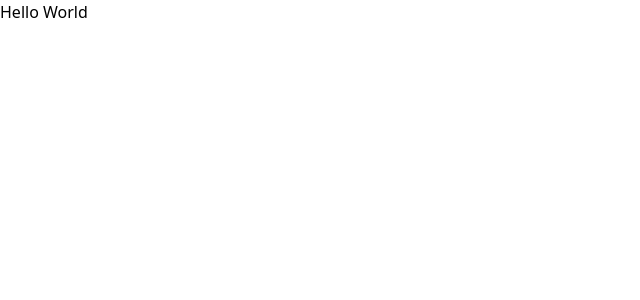
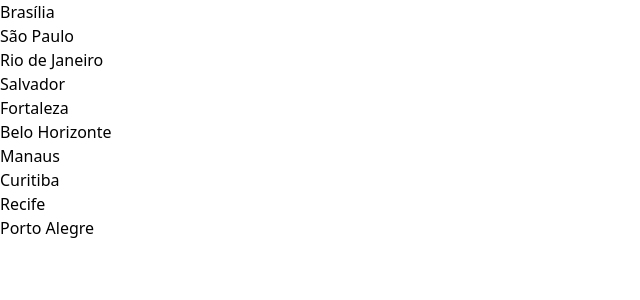
Before and after one commit to enias-oliveira/weather-app, a React (Vite) app: page / in a window 1280 px wide. Shown: the top 300 px of the page, without its empty margins (0-640 px from the left). Built offline with nearby package versions, Linux system fonts and the light colour scheme.

Commit message:
feat(wip): adds mocked data for weather

```diff
--- a/src/App.jsx
+++ b/src/App.jsx
@@ -1,7 +1,15 @@
+import { useApp } from "./use-app";
+
 function App() {
+  const { capitalsWeather } = useApp();
+
   return (
     <>
-      <div>Hello World</div>
+      <ul>
+        {capitalsWeather.map((cw) => (
+          <li key={cw.location.city}>{cw.location.city}</li>
+        ))}
+      </ul>
     </>
   );
 }
--- /dev/null
+++ b/src/api.ts
@@ -0,0 +1,332 @@
+export const getCapitalsWeather = () => [
+  {
+    location: {
+      city: "Brasília",
+      region: "DF",
+      country: "Brazil",
+      lat: "-15.793889",
+      long: "-47.882778",
+      timezone_id: "America/Sao_Paulo",
+    },
+    current_observation: {
+      wind: {
+        chill: 22,
+        direction: 120,
+        speed: 10.5,
+      },
+      atmosphere: {
+        humidity: 55,
+        visibility: 10,
+        pressure: 1018,
+        rising: 0,
+      },
+      astronomy: {
+        sunrise: "6:18 AM",
+        sunset: "6:09 PM",
+      },
+      condition: {
+        text: "Sunny",
+        code: 32,
+        temperature: 25,
+      },
+      pubDate: 1650297600,
+    },
+  },
+  {
+    location: {
+      city: "São Paulo",
+      region: "SP",
+      country: "Brazil",
+      lat: "-23.55052",
+      long: "-46.633308",
+      timezone_id: "America/Sao_Paulo",
+    },
+    current_observation: {
+      wind: {
+        chill: 18,
+        direction: 180,
+        speed: 15.2,
+      },
+      atmosphere: {
+        humidity: 70,
+        visibility: 10,
+        pressure: 1020,
+        rising: 0,
+      },
+      astronomy: {
+        sunrise: "6:30 AM",
+        sunset: "6:00 PM",
+      },
+      condition: {
+        text: "Cloudy",
+        code: 26,
+        temperature: 20,
+      },
+      pubDate: 1650297600,
+    },
+  },
+  {
+    location: {
+      city: "Rio de Janeiro",
+      region: "RJ",
+      country: "Brazil",
+      lat: "-22.906847",
+      long: "-43.172897",
+      timezone_id: "America/Sao_Paulo",
+    },
+    current_observation: {
+      wind: {
+        chill: 25,
+        direction: 200,
+        speed: 12.8,
+      },
+      atmosphere: {
+        humidity: 78,
+        visibility: 10,
+        pressure: 1015,
+        rising: 0,
+      },
+      astronomy: {
+        sunrise: "6:15 AM",
+        sunset: "5:55 PM",
+      },
+      condition: {
+        text: "Partly Cloudy",
+        code: 30,
+        temperature: 28,
+      },
+      pubDate: 1650297600,
+    },
+  },
+  {
+    location: {
+      city: "Salvador",
+      region: "BA",
+      country: "Brazil",
+      lat: "-12.9714",
+      long: "-38.5014",
+      timezone_id: "America/Bahia",
+    },
+    current_observation: {
+      wind: {
+        chill: 27,
+        direction: 100,
+        speed: 14.5,
+      },
+      atmosphere: {
+        humidity: 82,
+        visibility: 10,
+        pressure: 1012,
+        rising: 0,
+      },
+      astronomy: {
+        sunrise: "5:40 AM",
+        sunset: "5:20 PM",
+      },
+      condition: {
+        text: "Mostly Sunny",
+        code: 34,
+        temperature: 30,
+      },
+      pubDate: 1650297600,
+    },
+  },
+  {
+    location: {
+      city: "Fortaleza",
+      region: "CE",
+      country: "Brazil",
+      lat: "-3.71722",
+      long: "-38.54337",
+      timezone_id: "America/Fortaleza",
+    },
+    current_observation: {
+      wind: {
+        chill: 29,
+        direction: 80,
+        speed: 16.4,
+      },
+      atmosphere: {
+        humidity: 74,
+        visibility: 10,
+        pressure: 1014,
+        rising: 0,
+      },
+      astronomy: {
+        sunrise: "5:30 AM",
+        sunset: "5:50 PM",
+      },
+      condition: {
+        text: "Hot",
+        code: 36,
+        temperature: 32,
+      },
+      pubDate: 1650297600,
+    },
+  },
+  {
+    location: {
+      city: "Belo Horizonte",
+      region: "MG",
+      country: "Brazil",
+      lat: "-19.916681",
+      long: "-43.934493",
+      timezone_id: "America/Sao_Paulo",
+    },
+    current_observation: {
+      wind: {
+        chill: 19,
+        direction: 140,
+        speed: 10.0,
+      },
+      atmosphere: {
+        humidity: 68,
+        visibility: 10,
+        pressure: 1019,
+        rising: 0,
+      },
+      astronomy: {
+        sunrise: "6:20 AM",
+        sunset: "5:58 PM",
+      },
+      condition: {
+        text: "Partly Cloudy",
+        code: 30,
+        temperature: 22,
+      },
+      pubDate: 1650297600,
+    },
+  },
+  {
+    location: {
+      city: "Manaus",
+      region: "AM",
+      country: "Brazil",
+      lat: "-3.119028",
+      long: "-60.021731",
+      timezone_id: "America/Manaus",
+    },
+    current_observation: {
+      wind: {
+        chill: 28,
+        direction: 60,
+        speed: 8.5,
+      },
+      atmosphere: {
+        humidity: 85,
+        visibility: 9,
+        pressure: 1010,
+        rising: 0,
+      },
+      astronomy: {
+        sunrise: "6:10 AM",
+        sunset: "5:50 PM",
+      },
+      condition: {
+        text: "Thunderstorms",
+        code: 4,
+        temperature: 31,
+      },
+      pubDate: 1650297600,
+    },
+  },
+  {
+    location: {
+      city: "Curitiba",
+      region: "PR",
+      country: "Brazil",
+      lat: "-25.429596",
+      long: "-49.271272",
+      timezone_id: "America/Sao_Paulo",
+    },
+    current_observation: {
+      wind: {
+        chill: 17,
+        direction: 200,
+        speed: 12.0,
+      },
+      atmosphere: {
+        humidity: 82,
+        visibility: 10,
+        pressure: 1025,
+        rising: 0,
+      },
+      astronomy: {
+        sunrise: "6:50 AM",
+        sunset: "6:10 PM",
+      },
+      condition: {
+        text: "Cloudy",
+        code: 26,
+        temperature: 19,
+      },
+      pubDate: 1650297600,
+    },
+  },
+  {
+    location: {
+      city: "Recife",
+      region: "PE",
+      country: "Brazil",
+      lat: "-8.047562",
+      long: "-34.877003",
+      timezone_id: "America/Recife",
+    },
+    current_observation: {
+      wind: {
+        chill: 27,
+        direction: 90,
+        speed: 18.0,
+      },
+      atmosphere: {
+        humidity: 80,
+        visibility: 9,
+        pressure: 1012,
+        rising: 0,
+      },
+      astronomy: {
+        sunrise: "5:10 AM",
+        sunset: "5:40 PM",
+      },
+      condition: {
+        text: "Rain",
+        code: 12,
+        temperature: 29,
+      },
+      pubDate: 1650297600,
+    },
+  },
+  {
+    location: {
+      city: "Porto Alegre",
+      region: "RS",
+      country: "Brazil",
+      lat: "-30.034647",
+      long: "-51.217659",
+      timezone_id: "America/Sao_Paulo",
+    },
+    current_observation: {
+      wind: {
+        chill: 20,
+        direction: 210,
+        speed: 14.0,
+      },
+      atmosphere: {
+        humidity: 76,
+        visibility: 10,
+        pressure: 1023,
+        rising: 0,
+      },
+      astronomy: {
+        sunrise: "6:40 AM",
+        sunset: "6:20 PM",
+      },
+      condition: {
+        text: "Partly Cloudy",
+        code: 30,
+        temperature: 23,
+      },
+      pubDate: 1650297600,
+    },
+  },
+];
--- /dev/null
+++ b/src/use-app.ts
@@ -0,0 +1,7 @@
+import { getCapitalsWeather } from "./api";
+
+export const useApp = () => {
+  const capitalsWeather = getCapitalsWeather();
+
+  return { capitalsWeather };
+};
```
